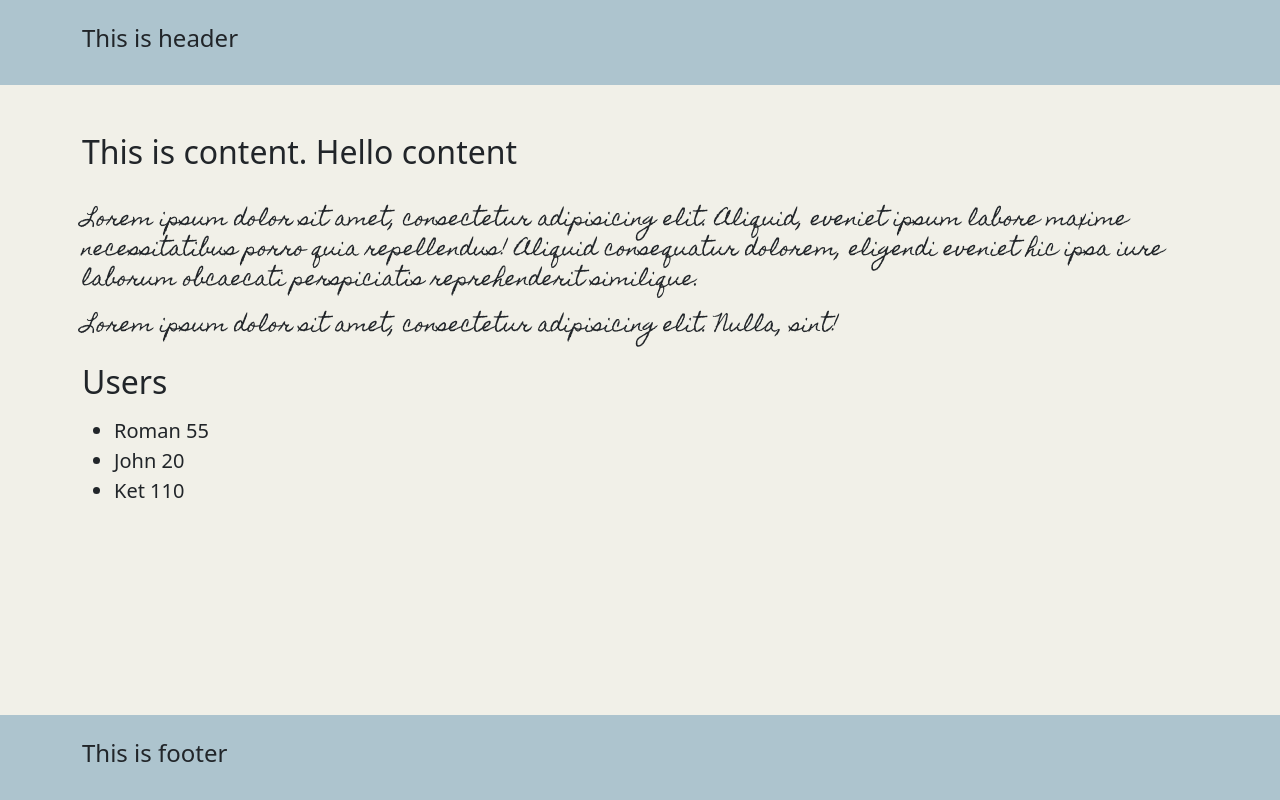
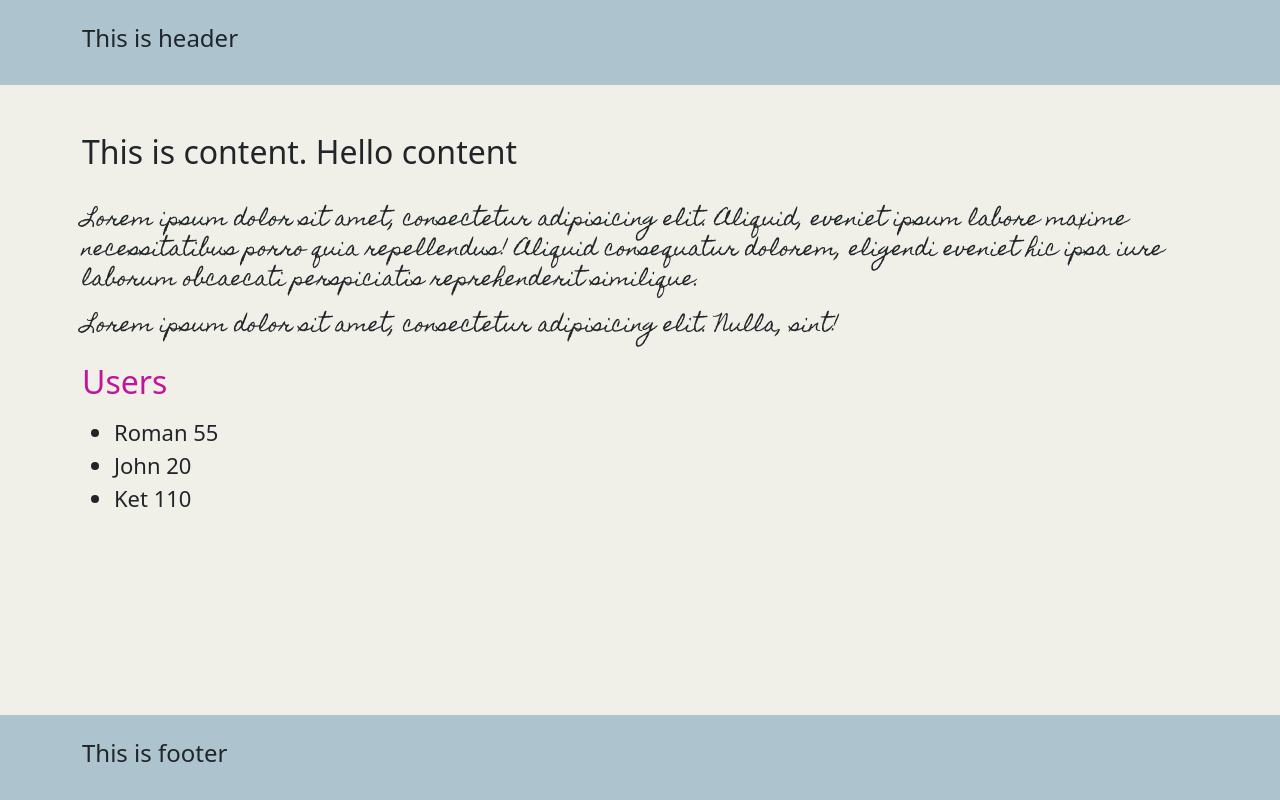
Before and after one commit to roman44work/site, a plain HTML site: page index.html in a window 1280 px wide. Drawn offline with Linux system fonts and the light colour scheme.

Commit message:
010 color

```diff
--- a/scss/main.scss
+++ b/scss/main.scss
@@ -26,9 +26,11 @@ p{
 }
 
 .users{
+  font-size: 22px;
   &_title{
     font-size: 32px;
     margin-bottom: 10px;
+    color: #c0169a;
   }
-  font-size: 22px;
+
 }
```
Also changed, not shown: css/style.css, 1 other file.
